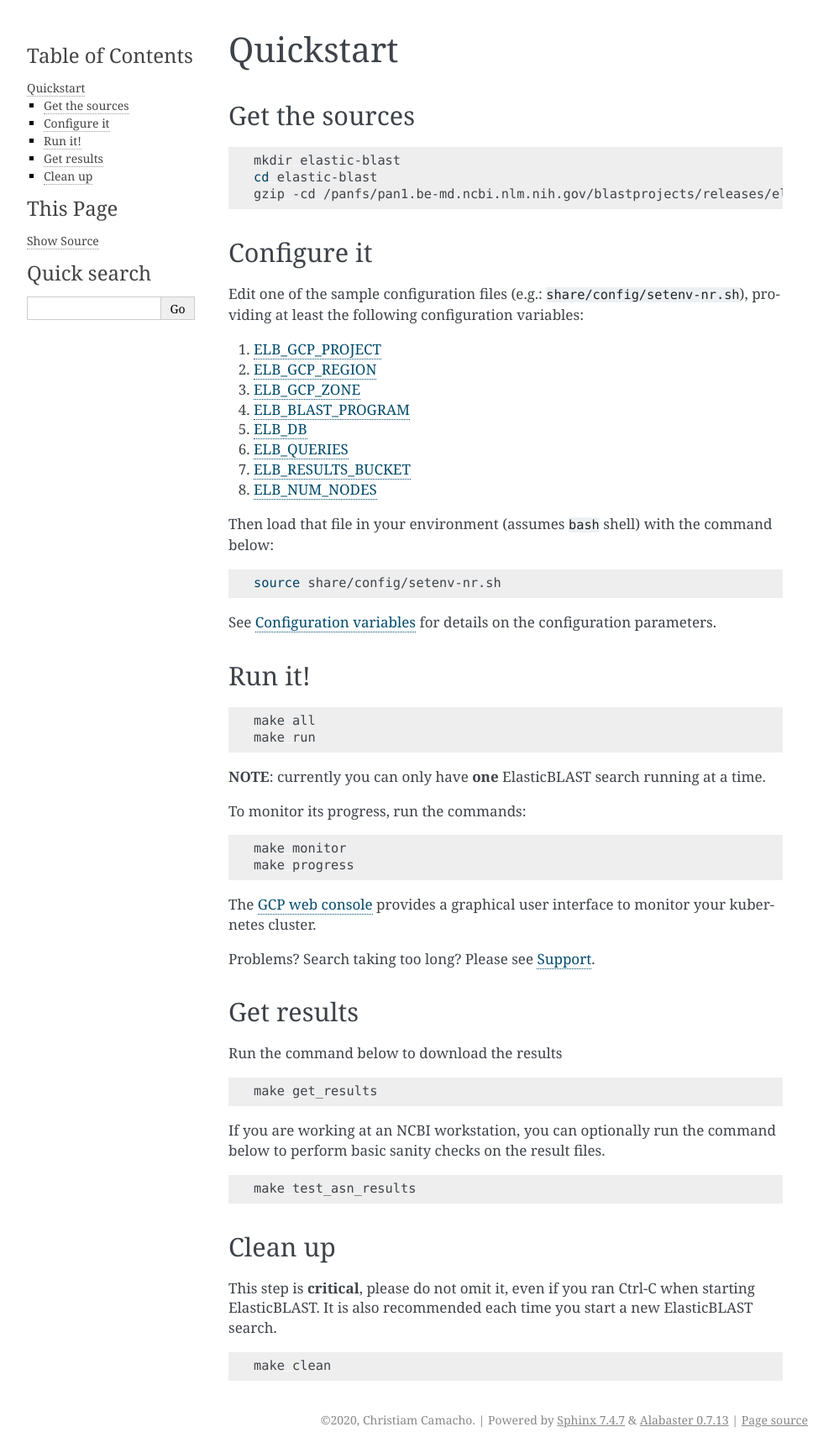
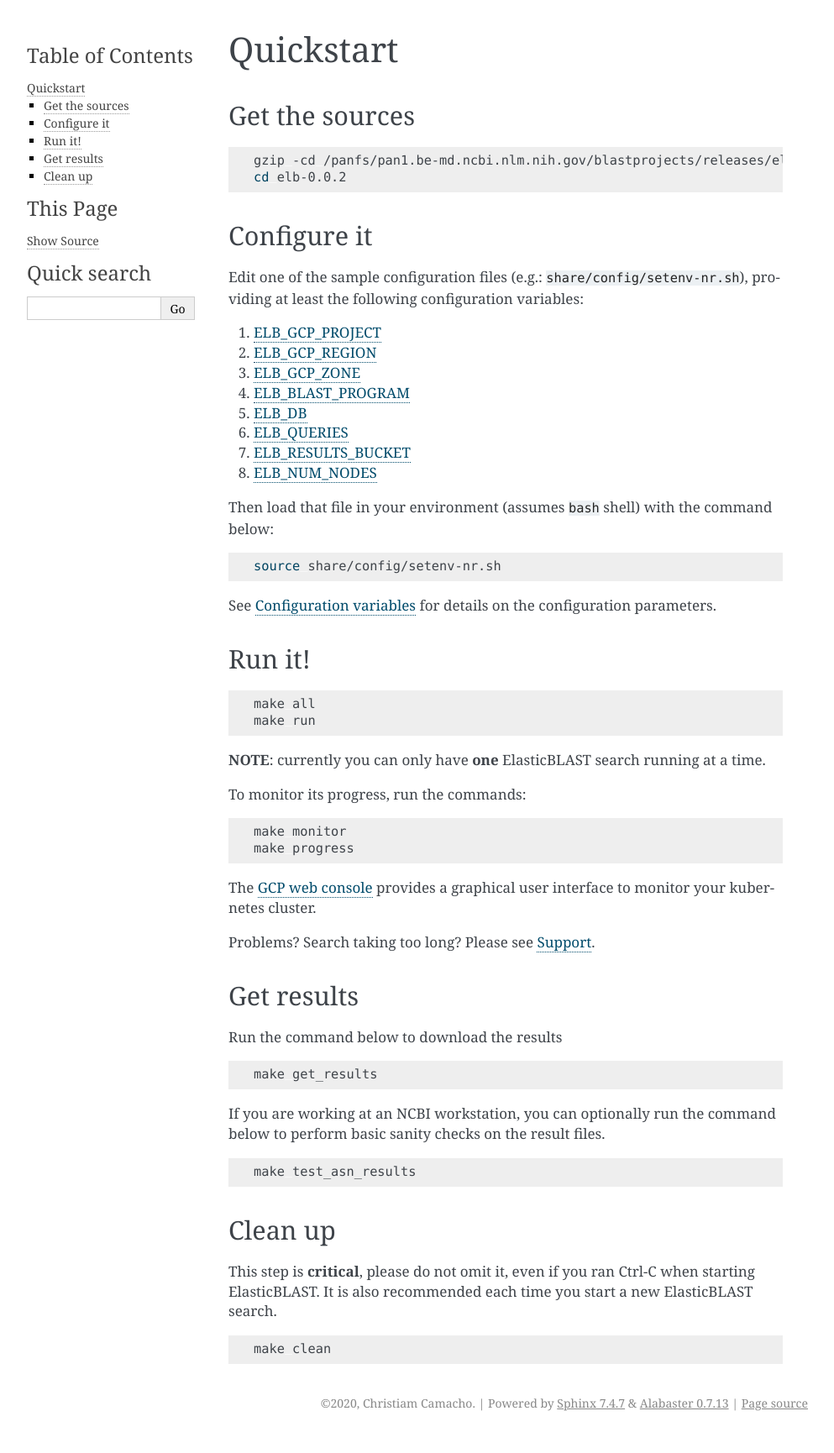
Before and after one commit to ncbi/elastic-blast-docs, a Sphinx documentation site: the page built from docs/source/quickstart.rst, in a window 1280 px wide. Shown: the whole page at 84% size, without its empty margins (148-1141 px from the left). Built offline with Sphinx 7.4.7, drawn with Linux system fonts in a browser that asks for light colours.

Commit message:
Update quickstart for 0.0.2

```diff
--- a/docs/source/quickstart.rst
+++ b/docs/source/quickstart.rst
@@ -8,9 +8,8 @@
 
 .. code-block:: shell
 
-    mkdir elastic-blast
-    cd elastic-blast
     gzip -cd /panfs/pan1.be-md.ncbi.nlm.nih.gov/blastprojects/releases/elastic-blast/elb-{VERSION}.tgz | tar xvf -
+    cd elb-{VERSION}
 
 Configure it
 ------------
```
